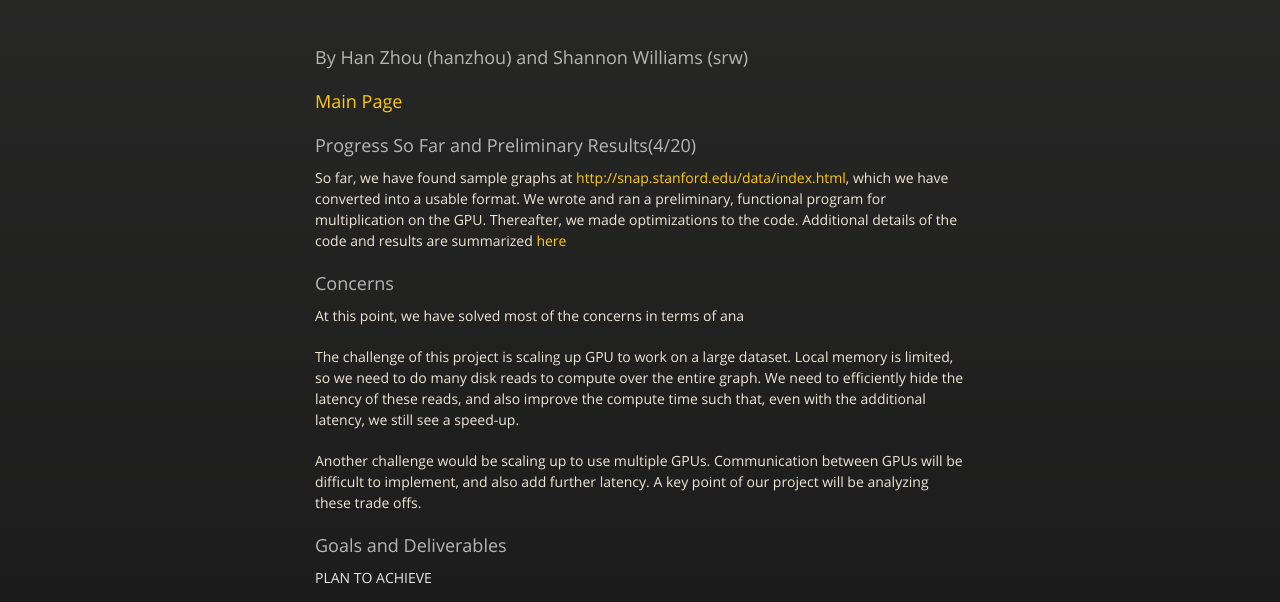
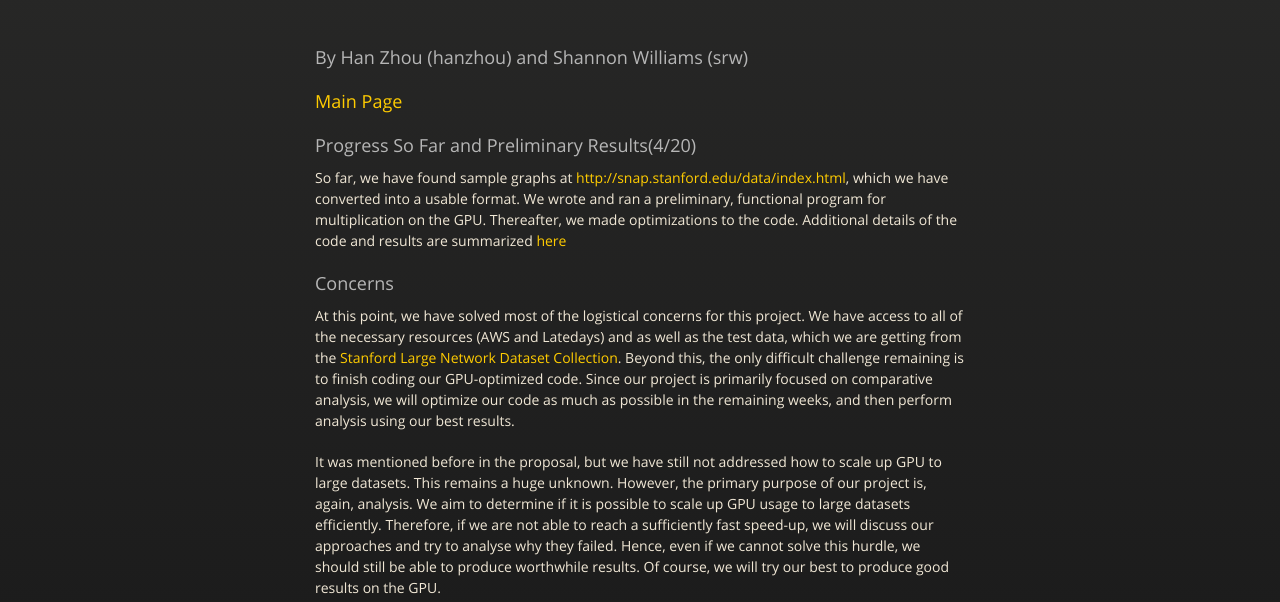
Before and after one commit to ererdan/ererdan.github.io, a plain HTML site: page checkpoint.html in a window 1280 px wide. Shown: the part 189-791 px from the top of the page. Drawn offline with nearby package versions, Linux system fonts and the light colour scheme.

Commit message:
Additional details to concerns

```diff
--- a/checkpoint.html
+++ b/checkpoint.html
@@ -49,16 +49,20 @@ Additional details of the code and results are summarized <a href="ProjectResult
 <h3>
 <a id="concerns" class="anchor" href="#concerns" aria-hidden="true"><span class="octicon octicon-link"></span></a>Concerns</h3>
 
-<p>At this point, we have solved most of the concerns in terms of ana
+<p>At this point, we have solved most of the logistical concerns for this project. We have access to all of the necessary resources (AWS and Latedays) and
+as well as the test data, which we are getting from the <a href="snap.stanford.edu/data/index.html#wikipedia">Stanford Large Network Dataset Collection</a>. Beyond this, the only difficult challenge
+remaining is to finish coding our GPU-optimized code. Since our project is primarily focused on comparative analysis, we will optimize our code as much as possible in
+the remaining weeks, and then perform analysis using our best results.</p>
 
-<p>The challenge of this project is scaling up GPU to work on a large dataset. Local memory is
- limited, so we need to do many disk reads to compute over the entire graph. We need to
- efficiently hide the latency of these reads, and also improve the compute time such that, even
- with the additional latency, we still see a speed-up.</p>
+<p>It was mentioned before in the proposal, but we have still not addressed how to scale up GPU to large datasets. This remains a huge unknown. However, the primary
+purpose of our project is, again, analysis. We aim to determine if it is possible to scale up GPU usage to large datasets efficiently. Therefore,
+if we are not able to reach a sufficiently fast speed-up, we will discuss our approaches and try to analyse why they failed. Hence, even if we
+cannot solve this hurdle, we should still be able to produce worthwhile results. Of course, we will try our best to produce good results on the GPU.</p>
 
-<p>Another challenge would be scaling up to use multiple GPUs. Communication between
-GPUs will be difficult to implement, and also add further latency. A key point of our project will
-be analyzing these trade offs.</p>
+<p>Rather than resources and code troubles, our biggest difficulties during the first half of this project has been coordination and time management.
+Both members of the group were unexpectedly busy during the past two weeks, and did not properly prioritize this project, so we fell substantially behind schedule.
+We still should be able to meet our goals, but in the second half of this project we hope to improve our efficiency. To this end, we will try to meet more frequently,
+at least once-twice a week in person, to increase accountability.</p>
 
 <h3>
 <a id="goals-and-deliverables" class="anchor" href="#goals-and-deliverables" aria-hidden="true"><span class="octicon octicon-link"></span></a>Goals and Deliverables</h3>
```
